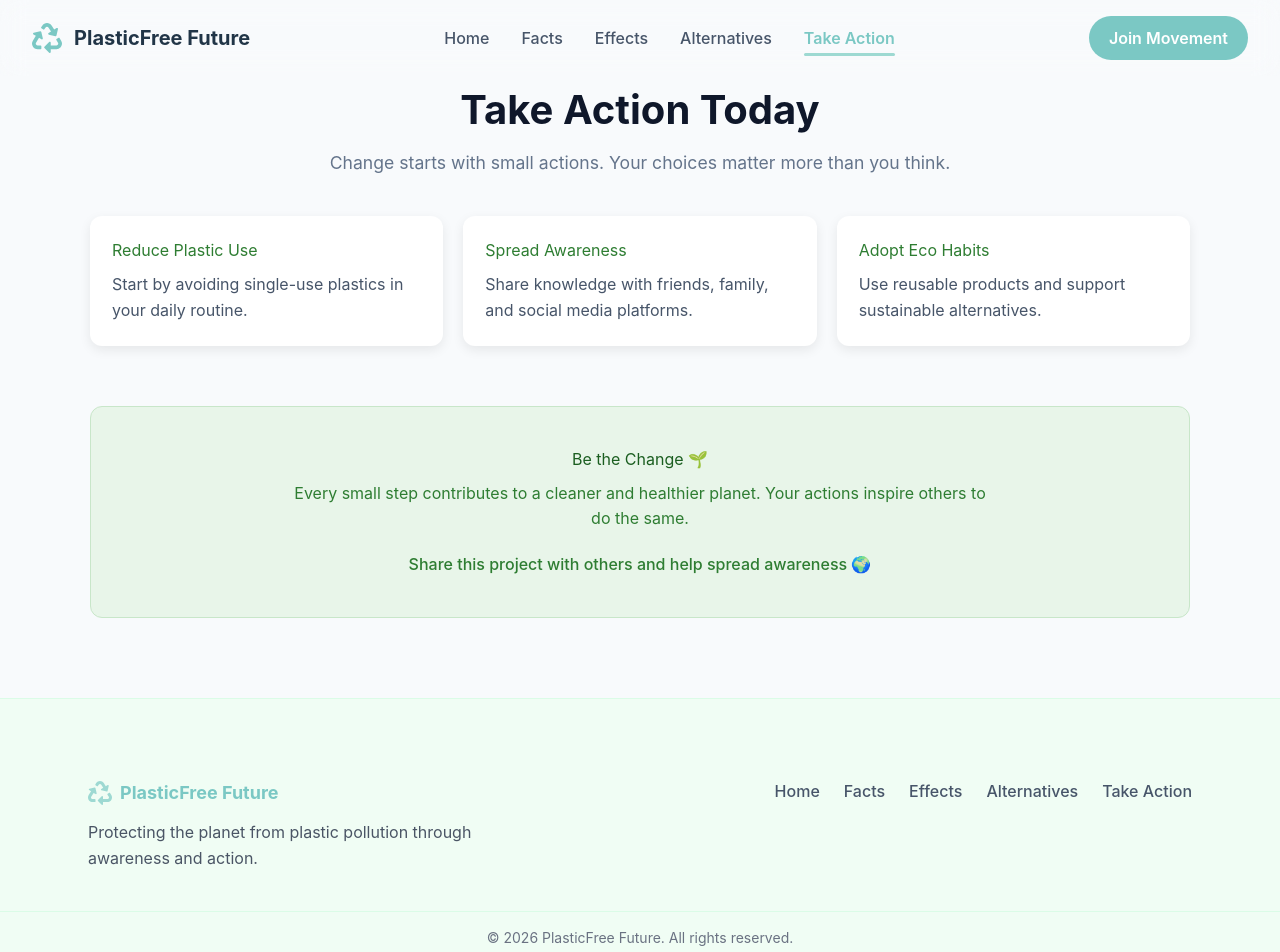
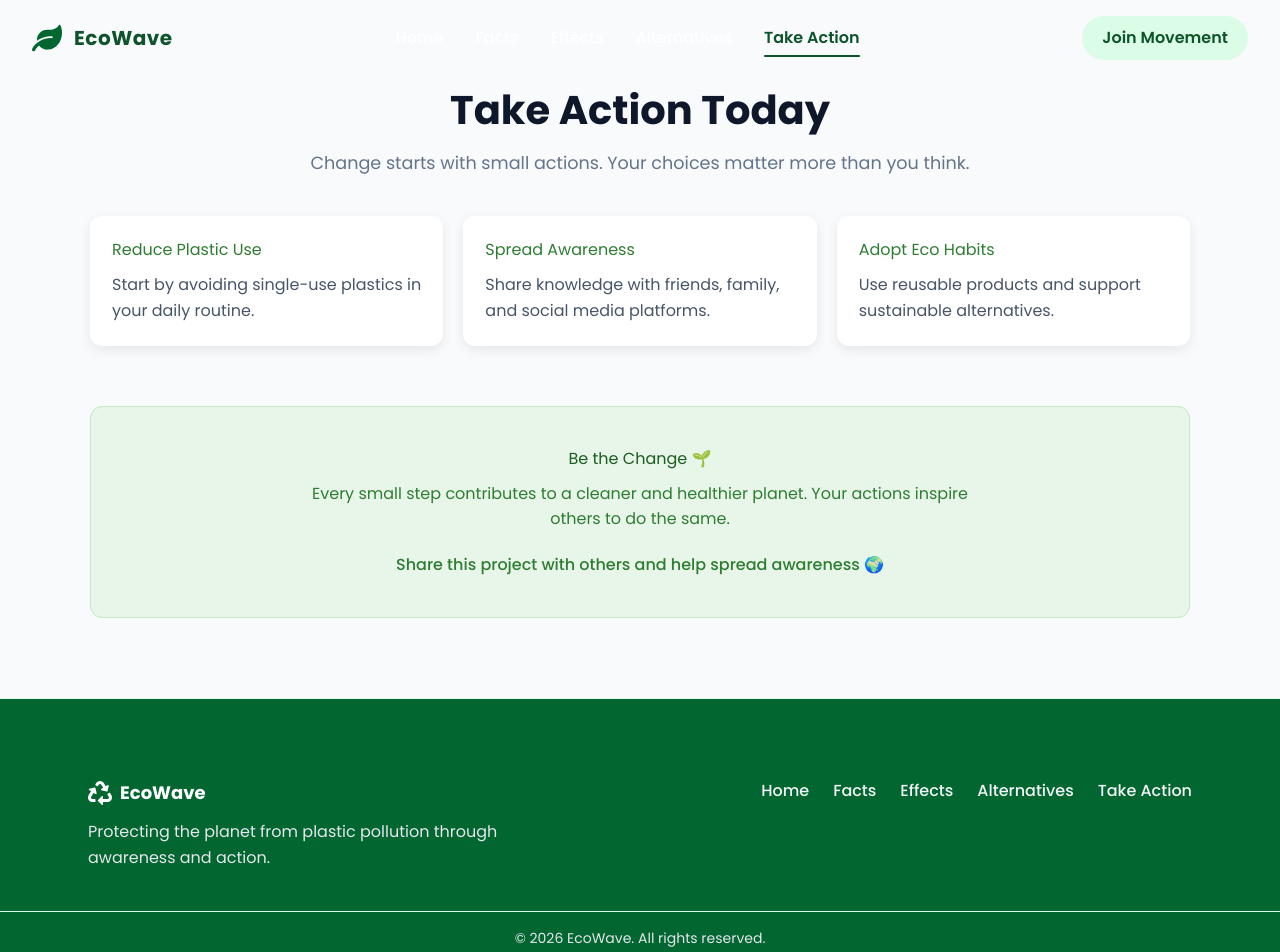
Before and after one commit to Ayman-Kz25/PlasticFree-Future, a React (Vite) app: page /take-action in a window 1280 px wide. Shown: the top 952 px of the page. Built offline with nearby package versions, Linux system fonts and the light colour scheme.

Commit message:
improved version

```diff
--- a/index.html
+++ b/index.html
@@ -3,6 +3,13 @@
   <head>
     <meta charset="UTF-8" />
     <link rel="icon" type="image/svg+xml" href="/favicon.svg" />
+
+    <link rel="preconnect" href="https://fonts.googleapis.com">
+    <link rel="preconnect" href="https://fonts.gstatic.com" crossorigin>
+    <link
+      href="https://fonts.googleapis.com/css2?family=Poppins:ital,wght@0,100;0,200;0,300;0,400;0,500;0,600;0,700;0,800;0,900;1,100;1,200;1,300;1,400;1,500;1,600;1,700;1,800;1,900&display=swap"
+      rel="stylesheet">
+
     <meta name="viewport" content="width=device-width, initial-scale=1.0" />
     <title>plastic-free-future</title>
   </head>
--- a/src/components/Footer.jsx
+++ b/src/components/Footer.jsx
@@ -11,7 +11,7 @@ const Footer = () => {
         <div className="footer-brand">
           <div className="footer-logo">
             <FaRecycle className="footer-icon" />
-            <h2>PlasticFree Future</h2>
+            <h2>EcoWave</h2>
           </div>
 
           <p>
@@ -32,7 +32,7 @@ const Footer = () => {
 
       {/* Bottom */}
       <div className="footer-bottom">
-        © 2026 PlasticFree Future. All rights reserved.
+        © {new Date().getFullYear()} EcoWave. All rights reserved.
       </div>
 
     </footer>
--- a/src/components/Navbar.jsx
+++ b/src/components/Navbar.jsx
@@ -1,5 +1,5 @@
 import { NavLink } from "react-router-dom";
-import { FaRecycle } from "react-icons/fa";
+import { FaLeaf } from "react-icons/fa";
 import { useEffect, useState } from "react";
 import { FaBars, FaTimes } from "react-icons/fa";
 
@@ -23,10 +23,10 @@ const Navbar = () => {
     <nav className={`navbar ${scrolled ? "navbar-scrolled" : ""}`}>
       <div className="navbar-container">
         {/* Logo */}
-        <div className="navbar-logo">
-          <FaRecycle className="logo-icon" />
-          <h1>PlasticFree Future</h1>
-        </div>
+        <NavLink to="/" className="navbar-logo">
+          <FaLeaf className="logo-icon" />
+          <h1>EcoWave</h1>
+        </NavLink>
 
         {/* Links */}
         <ul className="navbar-links">
--- a/src/index.css
+++ b/src/index.css
@@ -1,40 +1,24 @@
 @import "tailwindcss";
 
-*{
-  @apply m-0 p-0 box-border;
+* {
+  @apply m-0 p-0 box-border font-[Poppins];
 }
 
-:root {
-  --primary: #7bc8c4;
-  --secondary: #9dd9d2;
-
-  --heading: #213547;
-  --text: #475569;
-
-  --button-text: #ffffff;
-
-  --border: rgba(255,255,255,0.15);
-
-  --navbar-bg: rgba(255,255,255,0.15);
+.font-Poppins {
+  font-family: "Poppins", sans-serif;
 }
 
 /* Navbar - Component */
 .navbar {
-  @apply fixed top-0 left-0 z-50 w-full
-  bg-transparent
-  backdrop-blur-md;
+  @apply fixed top-0 left-0 z-50 w-full bg-transparent;
 }
 
 .navbar-scrolled {
-  @apply bg-[color:var(--navbar-bg)]
-  border-b
-  border-[color:var(--border)];
+  @apply bg-white/40 border-b-white/40 backdrop-blur-lg transition-all duration-300;
 }
 
 .navbar-container {
-  @apply max-w-7xl mx-auto
-  flex items-center justify-between
-  px-6 lg:px-8 py-4;
+  @apply max-w-7xl mx-auto flex items-center justify-between px-6 lg:px-8 py-4;
 }
 
 .navbar-logo {
@@ -42,11 +26,11 @@
 }
 
 .logo-icon {
-  @apply text-3xl text-[color:var(--primary)];
+  @apply text-3xl text-green-800;
 }
 
 .navbar-logo h1 {
-  @apply text-xl font-bold text-[color:var(--heading)];
+  @apply text-xl font-bold text-green-900 tracking-wide;
 }
 
 .navbar-links {
@@ -54,85 +38,53 @@
 }
 
 .nav-link {
-  @apply font-medium
-  text-[color:var(--text)]
-  transition-all duration-300;
+  @apply font-medium text-white transition-all duration-300;
 }
 
 .nav-link:hover {
-  @apply text-[color:var(--secondary)];
+  @apply text-green-800;
 }
 
 .nav-active {
-  @apply relative
-  font-semibold
-  text-[color:var(--primary)];
+  @apply relative font-semibold text-green-900;
 }
 
 .nav-active::after {
   content: "";
-  @apply absolute
-  left-0
-  -bottom-2
-  h-[3px]
-  w-full
-  rounded-full
-  bg-[color:var(--secondary)];
+  @apply absolute left-0 -bottom-2 h-[2px] w-full rounded-full bg-green-900;
 }
 
 .navbar-btn {
-  @apply hidden lg:inline-flex
-  px-5 py-2.5
-  rounded-full
-  font-semibold
-  text-[color:var(--button-text)]
-  bg-[color:var(--primary)]
-  transition-all duration-300;
+  @apply hidden lg:inline-flex px-5 py-2.5 rounded-full font-semibold text-green-900 bg-green-100 transition-all duration-300;
 }
 
 .navbar-btn:hover {
-  @apply bg-[var(--secondary)]
-  -translate-y-0.5;
+  @apply bg-green-200 scale-105;
 }
 
 .mobile-menu-btn {
-  @apply lg:hidden
-  text-2xl
-  text-[var(--heading)];
+  @apply lg:hidden text-2xl text-green-900;
 }
 
 .mobile-menu {
-  @apply lg:hidden
-  flex flex-col items-center
-  gap-4
-  px-6 pb-6
-  bg-[var(--navbar-bg)]
-  backdrop-blur-lg;
+  @apply lg:hidden flex flex-col items-center gap-4 px-6 pb-6 bg-white;
 }
 
 .mobile-link {
-  @apply py-2
-  text-[color:var(--text)]
-  font-medium;
+  @apply py-2 text-gray-600 font-medium;
 }
 
-.mobile-link:hover {
-  @apply text-[var(--primary)];
+.mobile-link.active {
+  @apply text-green-900;
 }
 
 .mobile-cta {
-  @apply mt-2
-  text-center
-  p-3
-  rounded-full
-  font-semibold
-  text-[var(--button-text)]
-  bg-[var(--primary)];
+  @apply mt-2 text-center p-3 rounded-full font-semibold text-[var(--button-text)] bg-[var(--primary)];
 }
 
 /* Footer - Component */
 .footer {
-  @apply bg-green-50 border-t border-green-100 pt-10;
+  @apply bg-green-800 border-t border-green-100 pt-10;
 }
 
 .footer-container {
@@ -148,221 +100,189 @@
 }
 
 .footer-icon {
-  @apply text-[var(--secondary)] text-2xl;
+  @apply text-white text-2xl;
 }
 
 .footer-logo h2 {
-  @apply text-lg font-bold text-[var(--primary)];
+  @apply text-lg font-bold text-white;
 }
 
 .footer-brand p {
-  @apply text-gray-600 leading-relaxed;
+  @apply text-gray-200 leading-relaxed;
 }
 
 .footer-links {
-  @apply flex flex-col md:flex-row gap-3 md:gap-6 text-[var(--text)] font-medium;
+  @apply flex flex-col md:flex-row gap-3 md:gap-6 text-gray-100 font-medium;
 }
 
 .footer-links a {
-  @apply hover:text-[var(--secondary)] transition;
+  @apply hover:text-green-200 transition;
 }
 
 .footer-bottom {
-  @apply text-center text-sm text-gray-500 py-4 border-t border-green-100;
+  @apply text-center text-sm text-gray-200 py-4 border-t border-green-100;
 }
 
 /* Home - Page */
 .home {
-  @apply min-h-[90vh] flex items-center justify-center bg-gradient-to-b from-green-50 to-white;
+  @apply min-h-screen flex items-center relative;
+  background-image: url("https://res.cloudinary.com/dhjf7rok5/image/upload/v1782301574/samples/ChatGPT_Image_Jun_24_2026_04_45_07_PM_uj3mxc.png");
+  background-size: cover;
+  background-position: center;
+}
+
+.home::before {
+  content: "";
+  @apply absolute inset-0;
+  background: rgba(255, 255, 255, -0.3);
 }
 
 .home-container {
-  @apply text-center max-w-3xl mx-auto px-6;
+  @apply relative flex flex-col items-start z-10 text-center lg:text-left ml-20;
 }
 
 .home-title {
-  @apply text-4xl md:text-5xl font-bold text-[var(--primary)] mb-4;
+  @apply text-4xl md:text-5xl font-bold mb-4 text-gray-50 text-shadow-green-950;
 }
 
 .home-subtitle {
-  @apply text-gray-600 text-lg md:text-xl leading-relaxed mb-8;
+  @apply text-lg md:text-xl leading-relaxed mb-8 max-w-2xl text-white;
+  opacity: 0.85;
 }
 
 .home-buttons {
   @apply flex flex-col md:flex-row items-center justify-center gap-4;
 }
 
+/* Primary button */
 .home-btn.primary {
-  @apply bg-green-600 text-white px-6 py-3 rounded-lg font-medium hover:bg-green-700 transition;
+  @apply bg-green-800 text-white px-6 py-3 rounded-full font-medium transition-all duration-300;
 }
 
-.home-btn.secondary {
-  @apply border border-green-600 text-[var(--primary)] px-6 py-3 rounded-lg font-medium hover:bg-green-50 transition;
+.home-btn.primary:hover {
+  @apply bg-green-700 scale-105;
 }
 
-.home-scroll {
-  @apply mt-10 text-gray-400 text-sm animate-bounce cursor-pointer;
+/* Secondary button */
+.home-btn.secondary {
+  @apply px-6 py-3 rounded-full border border-white text-white font-medium duration-300 transition-all;
+}
+
+.home-btn.secondary:hover {
+  @apply bg-green-800 border-green-800 scale-105;
 }
 
 /* Facts - Page */
+/* Facts - Page */
 .facts {
-  padding: 80px 20px;
-  background-color: #f8fafc;
+  @apply py-32 px-6 bg-green-50;
 }
 
 .facts-container {
-  max-width: 1100px;
-  margin: auto;
-  text-align: center;
+  @apply max-w-7xl mx-auto text-center;
 }
 
 .facts-title {
-  font-size: 2.5rem;
-  font-weight: bold;
-  color: #1b5e20;
-  margin-bottom: 10px;
+  @apply text-4xl md:text-5xl font-bold text-green-900 mb-4;
 }
 
 .facts-subtitle {
-  color: #64748b;
-  margin-bottom: 40px;
-  font-size: 1.1rem;
+  @apply text-lg text-gray-600 max-w-3xl mx-auto mb-16;
 }
 
 .facts-grid {
-  display: grid;
-  grid-template-columns: repeat(auto-fit, minmax(220px, 1fr));
-  gap: 20px;
+  @apply grid gap-8 md:grid-cols-2 lg:grid-cols-4;
 }
 
 .fact-card {
-  background: white;
-  padding: 20px;
-  border-radius: 12px;
-  box-shadow: 0 4px 12px rgba(0,0,0,0.08);
-  transition: 0.3s ease;
+  @apply bg-white p-6 rounded-2xl shadow-md transition-all duration-300;
 }
 
 .fact-card:hover {
-  transform: translateY(-5px);
+  @apply -translate-y-2 shadow-xl;
 }
 
 .fact-card h3 {
-  color: #2e7d32;
-  margin-bottom: 10px;
+  @apply text-xl font-semibold text-green-800 mb-3;
 }
 
 .fact-card p {
-  color: #475569;
-  line-height: 1.5;
+  @apply text-gray-600 leading-relaxed;
 }
 
 /* Effects - Page */
+/* Effects - Page */
 .effects {
-  padding: 80px 20px;
-  background: #f8fafc;
+  @apply py-32 px-6 bg-white;
 }
 
 .effects-container {
-  max-width: 1100px;
-  margin: auto;
-  text-align: center;
+  @apply max-w-7xl mx-auto text-center;
 }
 
 .effects-title {
-  font-size: 2.5rem;
-  font-weight: bold;
-  color: #0f172a;
-  margin-bottom: 10px;
+  @apply text-4xl md:text-5xl font-bold text-green-900 mb-4;
 }
 
 .effects-subtitle {
-  color: #64748b;
-  font-size: 1.1rem;
-  margin-bottom: 40px;
+  @apply text-lg text-gray-600 max-w-3xl mx-auto mb-16;
 }
 
 .effects-grid {
-  display: grid;
-  grid-template-columns: repeat(auto-fit, minmax(240px, 1fr));
-  gap: 20px;
+  @apply grid gap-8 md:grid-cols-2 lg:grid-cols-3;
 }
 
 .effect-card {
-  background: white;
-  padding: 22px;
-  border-radius: 12px;
-  box-shadow: 0 4px 12px rgba(0,0,0,0.08);
-  transition: 0.3s ease;
-  text-align: left;
+  @apply bg-green-50 p-7 rounded-2xl shadow-md transition-all duration-300 text-left;
 }
 
 .effect-card:hover {
-  transform: translateY(-5px);
+  @apply -translate-y-2 shadow-xl;
 }
 
 .effect-card h3 {
-  color: #2e7d32;
-  margin-bottom: 10px;
+  @apply text-xl font-semibold text-green-800 mb-3;
 }
 
 .effect-card p {
-  color: #475569;
-  line-height: 1.6;
+  @apply text-gray-700 leading-relaxed;
 }
 
 /* Alternatives - Page */
 .alternatives {
-  padding: 80px 20px;
-  background: #f8fafc;
+  @apply py-32 px-6 bg-green-50;
 }
 
 .alternatives-container {
-  max-width: 1100px;
-  margin: auto;
-  text-align: center;
+  @apply max-w-7xl mx-auto text-center;
 }
 
 .alternatives-title {
-  font-size: 2.5rem;
-  font-weight: bold;
-  color: #1b5e20;
-  margin-bottom: 10px;
+  @apply text-4xl md:text-5xl font-bold text-green-900 mb-4;
 }
 
 .alternatives-subtitle {
-  color: #64748b;
-  font-size: 1.1rem;
-  margin-bottom: 40px;
+  @apply text-lg text-gray-600 max-w-3xl mx-auto mb-16;
 }
 
 .alternatives-grid {
-  display: grid;
-  grid-template-columns: repeat(auto-fit, minmax(240px, 1fr));
-  gap: 20px;
+  @apply grid gap-8 md:grid-cols-2 lg:grid-cols-3;
 }
 
 .alt-card {
-  background: white;
-  padding: 22px;
-  border-radius: 12px;
-  box-shadow: 0 4px 12px rgba(0,0,0,0.08);
-  transition: 0.3s ease;
-  text-align: left;
+  @apply bg-white p-7 rounded-2xl shadow-md transition-all duration-300 text-left;
 }
 
 .alt-card:hover {
-  transform: translateY(-5px);
+  @apply -translate-y-2 shadow-xl;
 }
 
 .alt-card h3 {
-  color: #2e7d32;
-  margin-bottom: 10px;
+  @apply text-xl font-semibold text-green-800 mb-3;
 }
 
 .alt-card p {
-  color: #475569;
-  line-height: 1.6;
+  @apply text-gray-600 leading-relaxed;
 }
 
 /* TakeAction - Page */
@@ -400,7 +320,7 @@
   background: white;
   padding: 22px;
   border-radius: 12px;
-  box-shadow: 0 4px 12px rgba(0,0,0,0.08);
+  box-shadow: 0 4px 12px rgba(0, 0, 0, 0.08);
   transition: 0.3s ease;
   text-align: left;
 }
@@ -446,63 +366,45 @@
 }
 
 /* Join - Page */
+/* Join - Page */
 .join {
-  padding: 80px 20px;
-  background: #f8fafc;
-  min-height: 80vh;
-  display: flex;
-  align-items: center;
-  justify-content: center;
+  @apply min-h-screen flex items-center justify-center px-6 py-32 bg-green-50;
 }
 
 .join-container {
-  max-width: 600px;
-  width: 100%;
-  text-align: center;
+  @apply w-full max-w-4xl bg-white p-10 rounded-3xl shadow-xl text-center;
 }
 
 .join-container h1 {
-  font-size: 2.5rem;
-  color: #1b5e20;
-  margin-bottom: 10px;
+  @apply text-4xl md:text-5xl font-bold text-green-900 mb-4;
 }
 
 .join-container p {
-  color: #64748b;
-  margin-bottom: 30px;
+  @apply text-gray-600 mb-10;
 }
 
 .join-form {
-  display: flex;
-  flex-direction: column;
-  gap: 15px;
+  @apply flex flex-col gap-5;
 }
 
 .join-form input,
 .join-form textarea {
-  padding: 12px;
-  border: 1px solid #cbd5e1;
-  border-radius: 8px;
-  font-size: 1rem;
-  outline: none;
+  @apply w-full px-5 py-4 border border-green-200 rounded-xl outline-none transition-all duration-300;
 }
 
 .join-form input:focus,
 .join-form textarea:focus {
-  border-color: #2e7d32;
+  @apply border-green-700 ring-2 ring-green-200;
+}
+
+.join-form textarea {
+  @apply min-h-40 resize-none;
 }
 
 .join-form button {
-  background: #2e7d32;
-  color: white;
-  padding: 12px;
-  border: none;
-  border-radius: 8px;
-  font-size: 1rem;
-  cursor: pointer;
-  transition: 0.3s;
+  @apply bg-green-800 text-white py-4 rounded-xl font-semibold transition-all duration-300;
 }
 
 .join-form button:hover {
-  background: #1b5e20;
+  @apply bg-green-900 scale-[1.02];
 }
--- a/src/pages/Home.jsx
+++ b/src/pages/Home.jsx
@@ -24,11 +24,6 @@ const Home = () => {
             Take Action
           </NavLink>
         </div>
-
-        <div className="home-scroll">
-          ↓ Scroll to explore
-        </div>
-
       </div>
 
     </section>
--- a/src/pages/Join.jsx
+++ b/src/pages/Join.jsx
@@ -27,7 +27,7 @@ Message: ${formData.message}`;
 
       <div className="join-container">
 
-        <h1>Join the Movement ♻️</h1>
+        <h1>Join the Movement 🌱</h1>
 
         <p>
           Want to support environmental awareness? Contact us and be part of the change.
```
